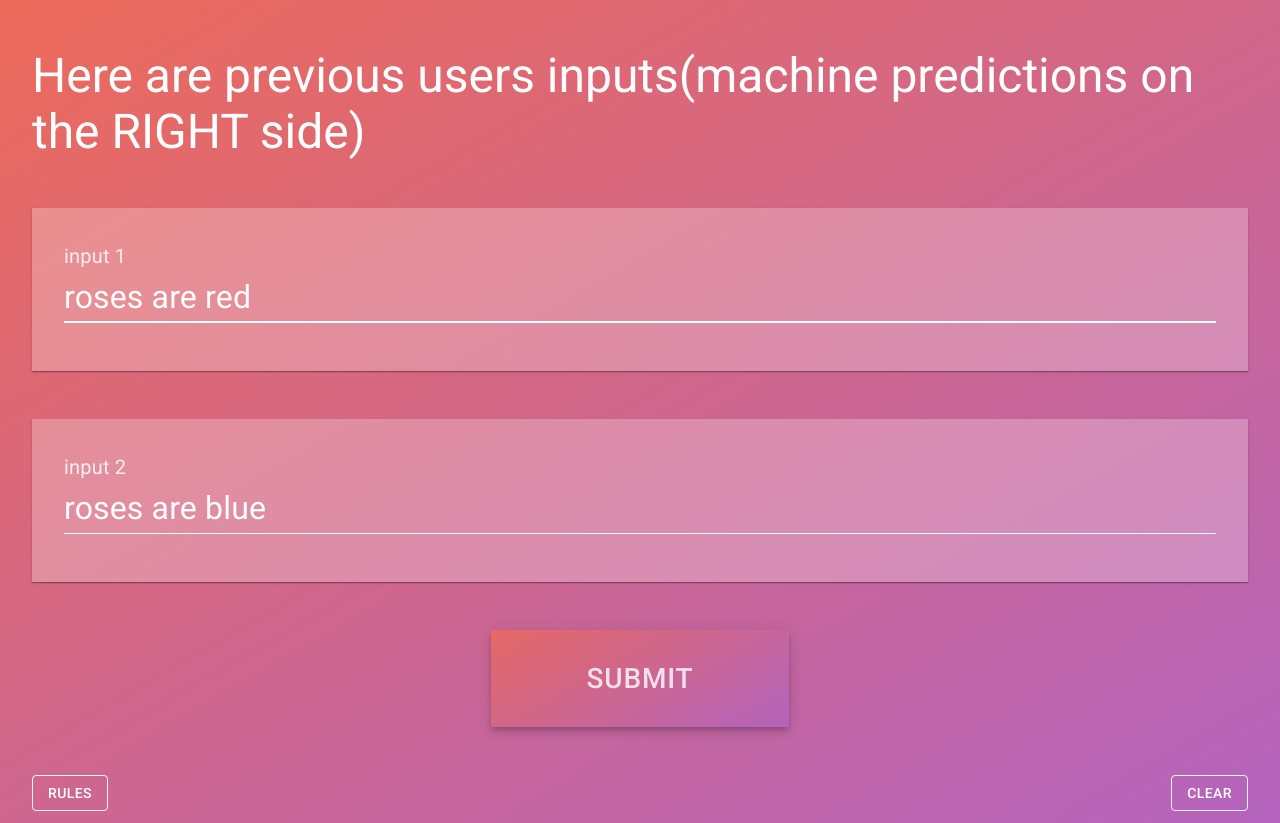
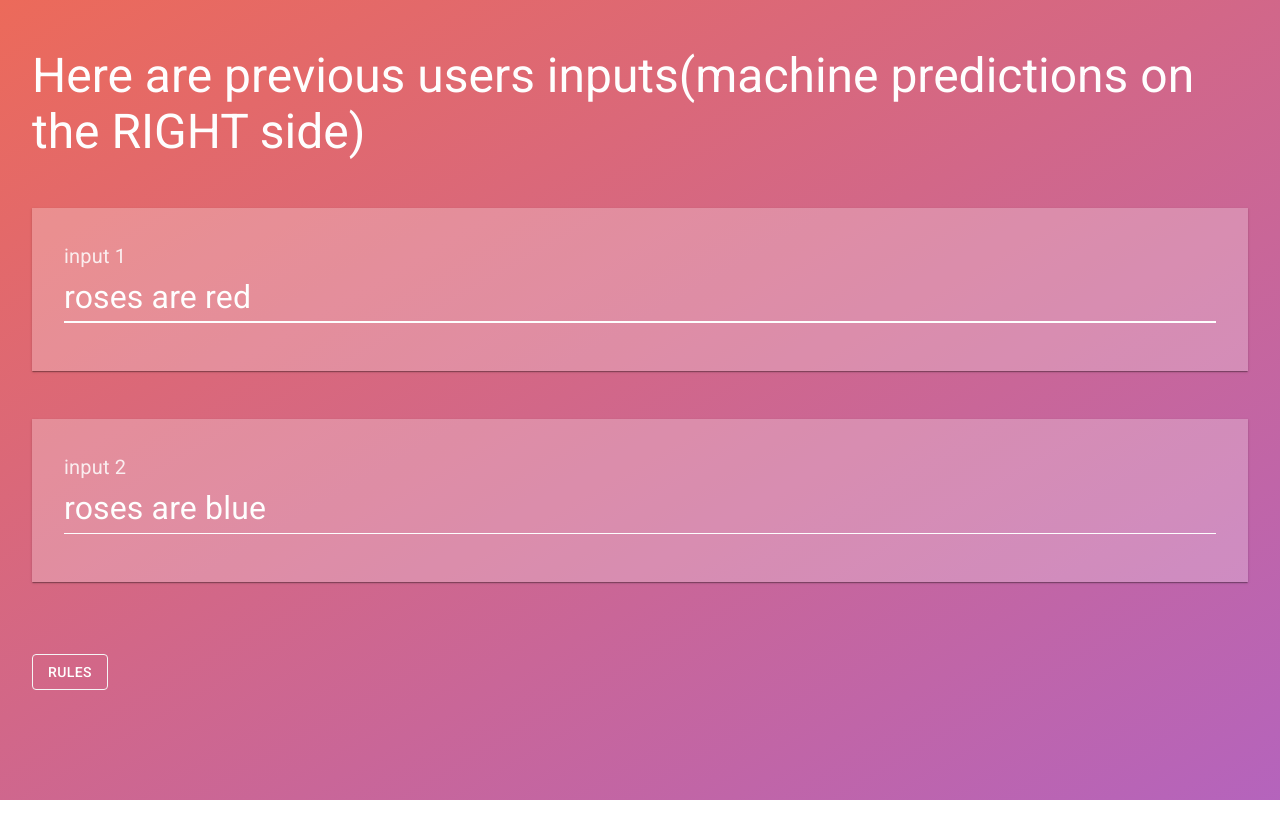
Before and after one commit to isi-usc-edu/mcs-demo, a React (Create React App) app: page / in a window 1280 px wide. After the commit the page ends 800 px from the top, so only its background shows below. Built offline with nearby package versions, Linux system fonts and the light colour scheme; no server answers.

Commit message:
Don't bother showing submit or clear buttons while users are evaluating

```diff
--- a/src/App.js
+++ b/src/App.js
@@ -359,7 +359,7 @@ class App extends React.Component {
                     onSelect={this.handleEvaluate.bind(this)}
                     onReset={this.handleOnClear.bind(this)} />
                 )}
-                <Submit />
+                {!userEval && <Submit />}
               </Grid>
               <Grid item xs={6} align="left">
                 <Button
@@ -370,12 +370,14 @@ class App extends React.Component {
                 </Button>
               </Grid>
               <Grid item xs={6} align="right">
+                {!userEval && (
                   <Button
                     variant="outlined"
                     className={classes.button}
                     onClick={this.handleOnClear.bind(this)}>
                     Clear
                   </Button>
+                )}
               </Grid>
               {!!count && (
                 <Grid item xs={12} align="center" style={{marginTop: '-24px'}}>
```
Lines whose indentation alone changed are shown as unchanged.
